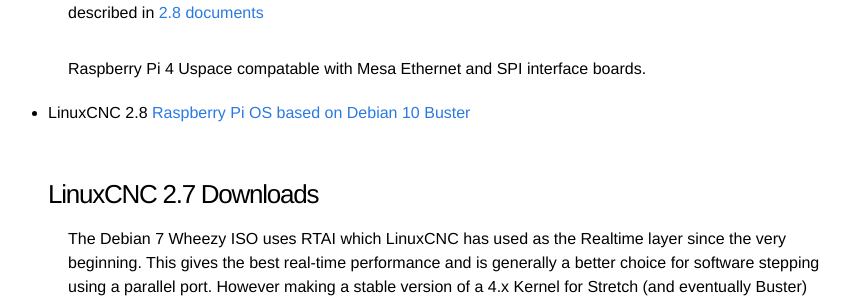
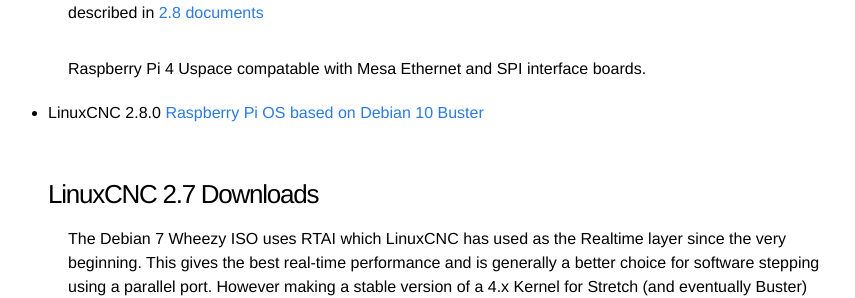
Before and after one commit to LinuxCNC/wlo, a Jekyll site: the page built from downloads/index.md, in a window 1280 px wide. Shown: the part 612-910 px from the top of the page, without its empty margins (192-1047 px from the left). Built offline with Jekyll 4.4.1, drawn with Linux system fonts in a browser that asks for light colours.

Commit message:
add missing version ending

```diff
--- a/downloads/index.md
+++ b/downloads/index.md
@@ -27,7 +27,7 @@
 
 Raspberry Pi 4 Uspace compatable with Mesa Ethernet and SPI interface boards.
 
-* LinuxCNC 2.8 [Raspberry Pi OS based on Debian 10 Buster](https://www.linuxcnc.org/iso/linuxcnc-2.8.0-pi4.zip)
+* LinuxCNC 2.8.0 [Raspberry Pi OS based on Debian 10 Buster](https://www.linuxcnc.org/iso/linuxcnc-2.8.0-pi4.zip)
 
 ## LinuxCNC 2.7 Downloads
 
```
